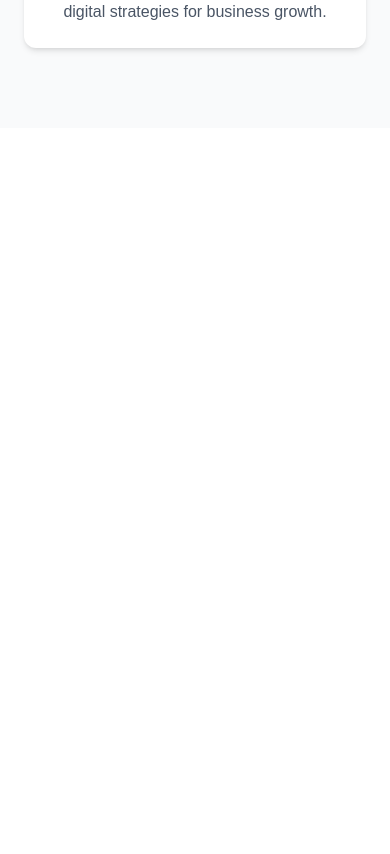
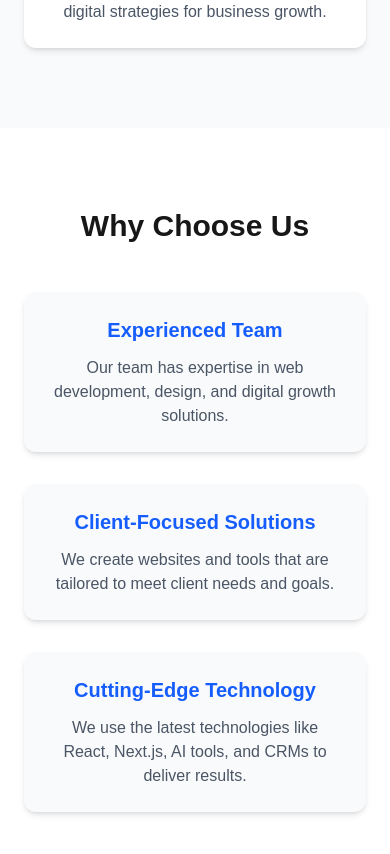
Before and after one commit to Takdirul-Rijan/sammunat-llc-assignment-nextjs, a Next.js app: page / in a window 390 px wide. Shown: the part 1600-2454 px from the top of the page. Before the commit the page ends 1728 px from the top, so only its background shows below. Built offline with nearby package versions, Linux system fonts and the light colour scheme.

Commit message:
implemented Why Choose Us section with responsive cards

```diff
--- a/src/app/page.js
+++ b/src/app/page.js
@@ -1,5 +1,6 @@
 import Hero from "@/components/Hero";
 import Services from "@/components/Services";
+import WhyChooseUs from "@/components/WhyChooseUs";
 import Image from "next/image";
 
 export default function Home() {
@@ -7,6 +8,7 @@ export default function Home() {
     <main>
       <Hero></Hero>
       <Services></Services>
+      <WhyChooseUs></WhyChooseUs>
     </main>
   );
 }
--- /dev/null
+++ b/src/components/WhyChooseUs.jsx
@@ -0,0 +1,43 @@
+import React from "react";
+
+export default function WhyChooseUs() {
+  const points = [
+    {
+      title: "Experienced Team",
+      description:
+        "Our team has expertise in web development, design, and digital growth solutions.",
+    },
+    {
+      title: "Client-Focused Solutions",
+      description:
+        "We create websites and tools that are tailored to meet client needs and goals.",
+    },
+    {
+      title: "Cutting-Edge Technology",
+      description:
+        "We use the latest technologies like React, Next.js, AI tools, and CRMs to deliver results.",
+    },
+  ];
+
+  return (
+    <section className="py-20 bg-white">
+      <div className="max-w-7xl mx-auto px-6 text-center">
+        <h2 className="text-3xl md:text-4xl font-bold mb-12">Why Choose Us</h2>
+
+        <div className="grid gap-8 sm:grid-cols-2 lg:grid-cols-3">
+          {points.map((point, index) => (
+            <div
+              key={index}
+              className="bg-gray-50 p-6 rounded-xl shadow-md hover:shadow-lg transition"
+            >
+              <h3 className="text-xl font-semibold mb-3 text-blue-600">
+                {point.title}
+              </h3>
+              <p className="text-gray-600">{point.description}</p>
+            </div>
+          ))}
+        </div>
+      </div>
+    </section>
+  );
+}
```
